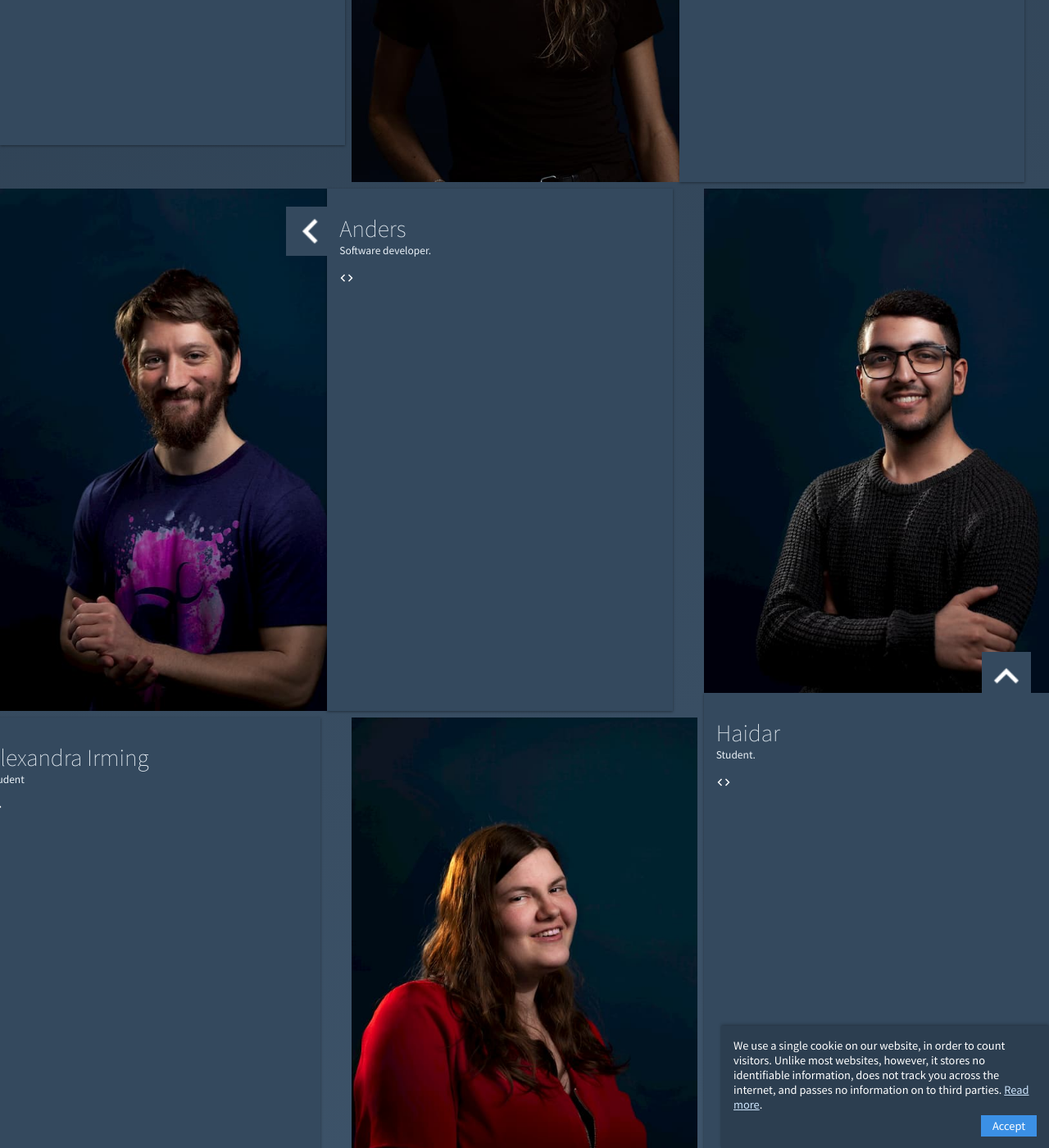
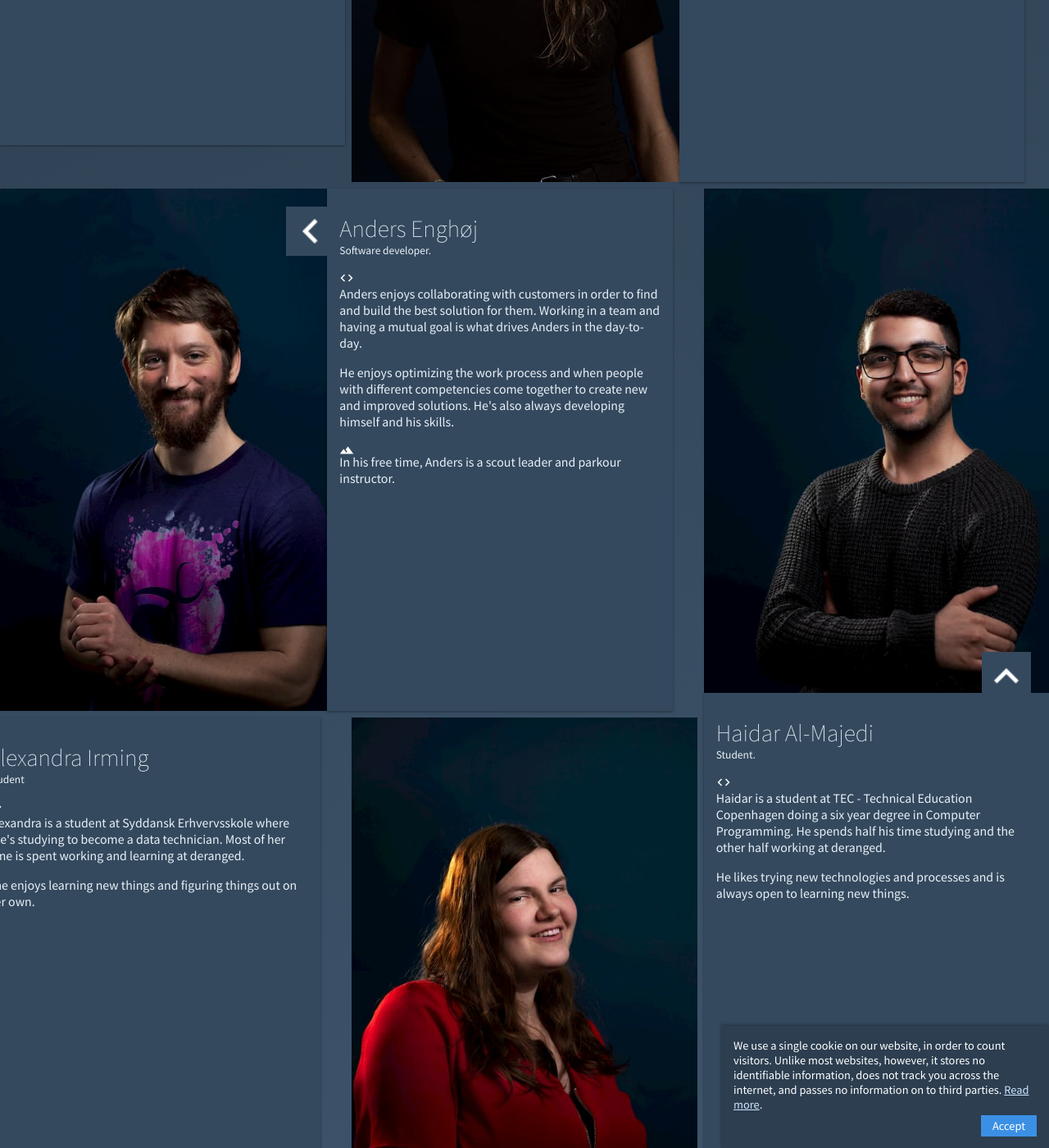
Before and after one commit to derangeddk/deranged.dk, a Jekyll site: the page built from who-we-are/index.html, in a window 1280 px wide and 1400 px high, scrolled down 2949 px. Shown: the whole window at 82% size. Built offline with Jekyll 4.4.1, drawn with Linux system fonts in a browser that asks for light colours.

Commit message:
Update index.html
Added descriptions

```diff
--- a/who-we-are/index.html
+++ b/who-we-are/index.html
@@ -762,11 +762,21 @@ title: 'the Team ↳↷↷ deranged'
     </div>
     <div class="person person-lg-col-2 person-lg-scoot-left person-md-col-3 person-md-scoot-up person-sm-col-2 person-sm-scoot-left person-xs-scoot-left">
         <div class="person-name">
-            <h2>Anders</h2>
+            <h2>Anders Enghøj</h2>
             <div class="person-title">Software developer.</div>
         </div>
         <div class="person-about">
-
+            <p>
+                Anders enjoys collaborating with customers in order to find and build the best solution for them.
+                Working in a team and having a mutual goal is what drives Anders in the day-to-day.
+            </p>
+            <p>
+                He enjoys optimizing the work process and when people with different competencies come together to create new and improved solutions.
+                He's also always developing himself and his skills.
+            </p>
+        </div>
+        <div class="person-free-time">
+            In his free time, Anders is a scout leader and parkour instructor.
         </div>
     </div>
     <div class="person-image person-lg-col-2 person-md-col-2 person-sm-col-3">
@@ -774,11 +784,17 @@ title: 'the Team ↳↷↷ deranged'
     </div>
     <div class="person person-lg-col-1 person-lg-scoot-right person-md-col-1 person-md-scoot-right person-sm-col-3 person-sm-scoot-up person-xs-scoot-left">
         <div class="person-name">
-            <h2>Haidar</h2>
+            <h2>Haidar Al-Majedi</h2>
             <div class="person-title">Student.</div>
         </div>
         <div class="person-about">
-
+          <p>
+                Haidar is a student at TEC - Technical Education Copenhagen doing a six year degree in Computer Programming.
+              He spends half his time studying and the other half working at deranged.
+            </p>
+            <p>
+                He likes trying new technologies and processes and is always open to learning new things.
+            </p>
         </div>
     </div>
     <div class="person-image person-lg-col-3 person-md-col-1 person-sm-col-2 person-xs-col-2">
@@ -790,7 +806,12 @@ title: 'the Team ↳↷↷ deranged'
             <div class="person-title">Student</div>
         </div>
         <div class="person-about">
-
+            <p>
+                Alexandra is a student at Syddansk Erhvervsskole where she's studying to become a data technician. Most of her time is spent working and learning at deranged.
+            </p>
+            <p>
+                She enjoys learning new things and figuring things out on her own.
+            </p>
         </div>
     </div>
 
```
